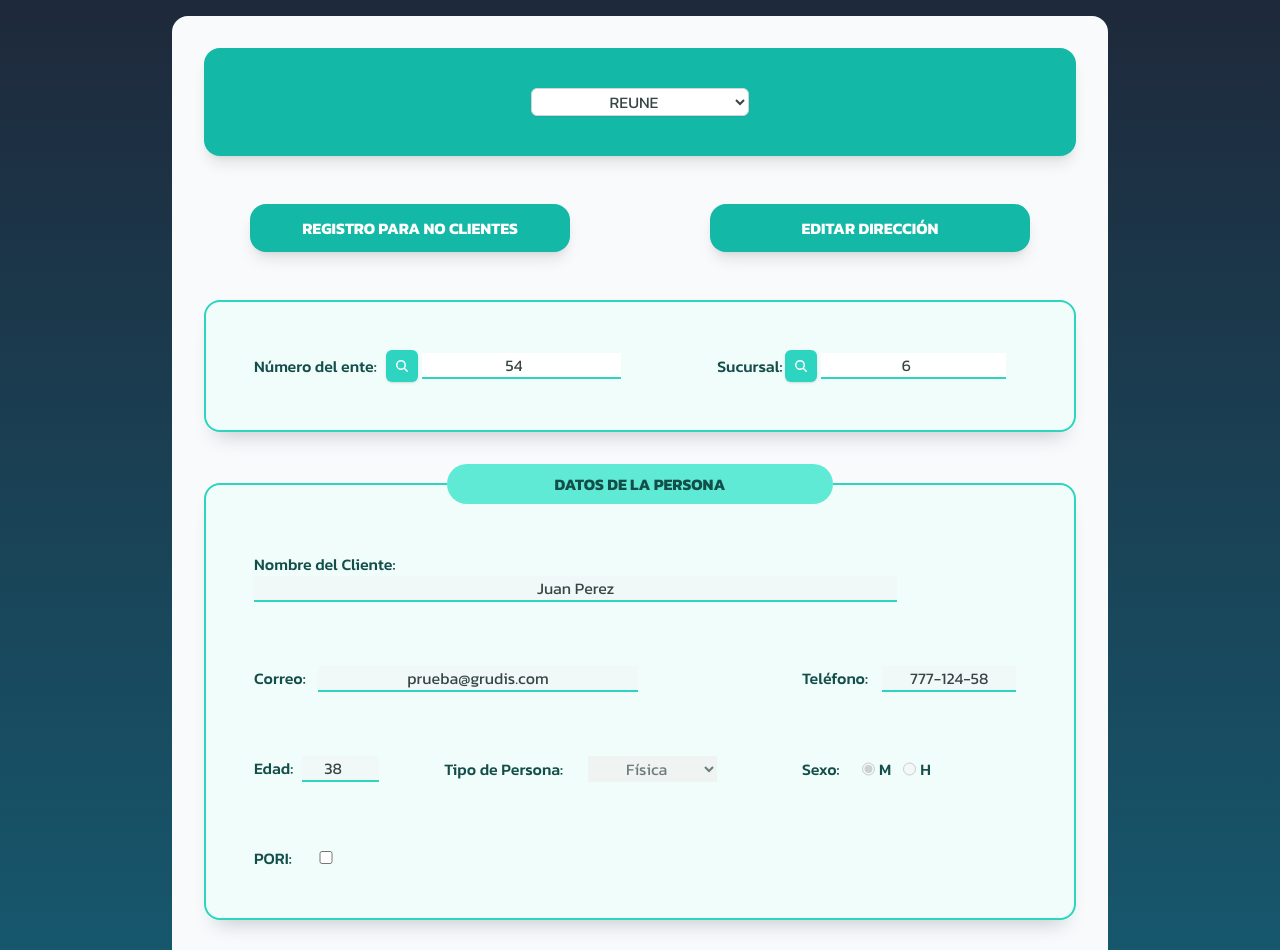
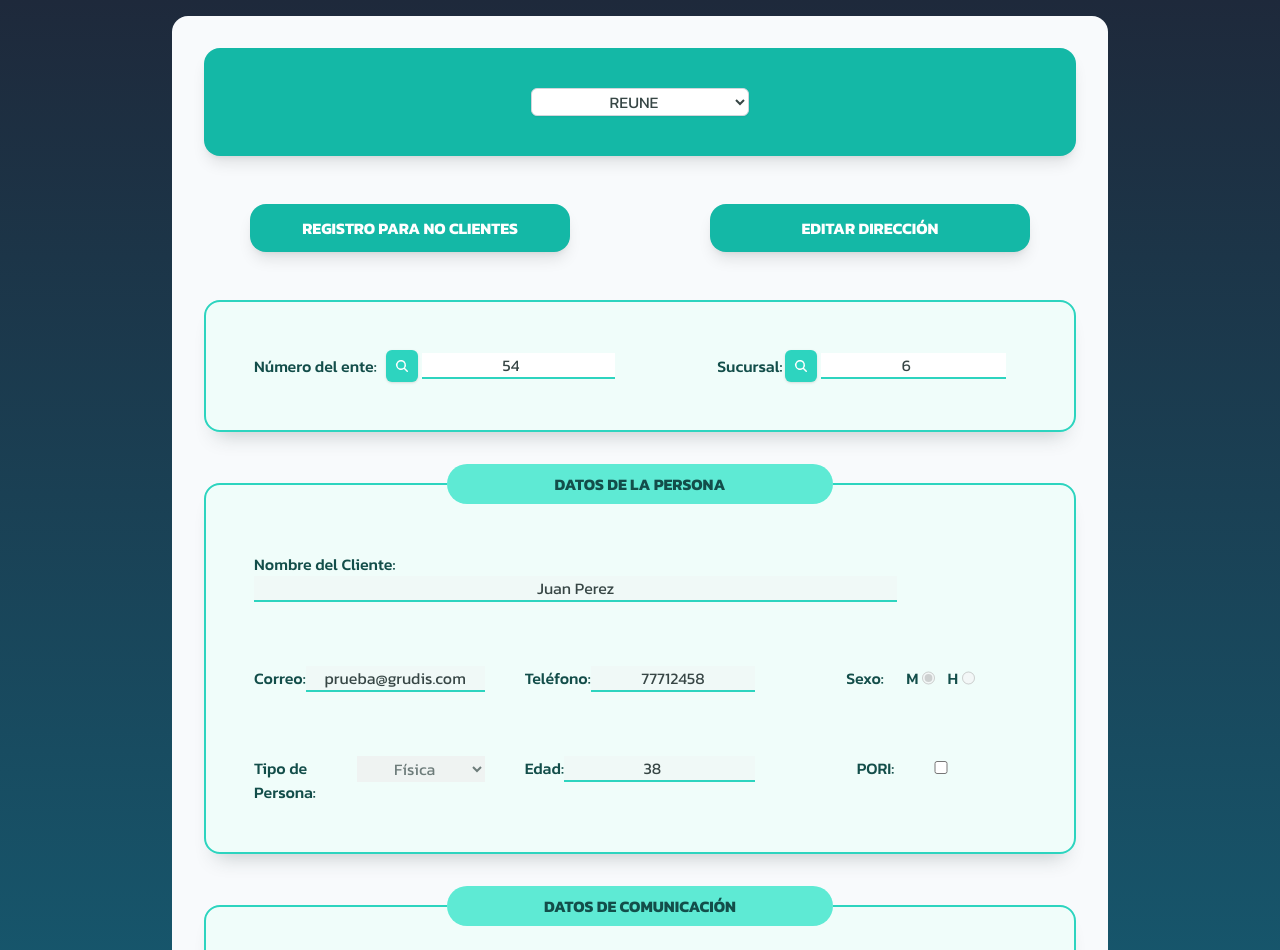
Before and after one commit to EmyRub/condusefApp, a React (Vite) app: page /condusefApp/quejas in a window 1280 px wide. Shown: the top 950 px of the page. Built offline with nearby package versions, Linux system fonts and the light colour scheme.

Commit message:
cambio a controller

```diff
--- a/src/components/Forms/Form.module.css
+++ b/src/components/Forms/Form.module.css
@@ -27,7 +27,15 @@
 }
 
 [data-formulario] input {
-    @apply border-b-2 border-teal-400 text-center;
+    @apply border-b-2 border-teal-400 text-center w-full;
+}
+
+[data-formulario] input[type='radio'] {
+    @apply mb-2 xl:mb-0;
+}
+
+[data-formulario] select {
+    @apply w-full;
 }
 
 /*=================CLASES=========================**/
@@ -47,6 +55,10 @@
 
 .gridColumns {
     @apply grid grid-cols-1 xl:grid-cols-2 gap-x-10;
+}
+
+.gridColumns3 {
+    @apply grid grid-cols-1 xl:grid-cols-3 gap-x-10;
 }
 
 .iconSearch {
--- a/src/components/Forms/ReuneForm.tsx
+++ b/src/components/Forms/ReuneForm.tsx
@@ -18,6 +18,7 @@ export default function ReuneForm() {
 
     //Dispatch.- función especial que permite ejecutar acciones cuando se le llame
     const { state, dispatch } = useGlobal()
+    const { numberFormat } = dataFormatted()
     const { register, watch, handleSubmit, formState: { errors }, setValue, control } = useForm<reuneDataType>({
         //defaultValues es clave para cargar valores iniciales en el formulario.
         defaultValues: state.reuneStateG.reuneData
@@ -27,6 +28,10 @@ export default function ReuneForm() {
     const reuneSubmit = (data: reuneDataType) => {
         console.log(data)
         //const newClient = dispatch({ type: 'client-add', payload: { data } })
+    }
+
+    const handleError = () => {
+        console.log(errors)
     }
 
     //Efecto para cargar datos iniciales
@@ -41,14 +46,8 @@ export default function ReuneForm() {
     // Observa valor dinámico del select
     const edoReg = watch('edoReg')
     const claimType = watch('queja')
-
     const isRever = useMemo(() => claimType === 'reclamo' && edoReg === 'pendiente', [claimType, edoReg])
 
-
-    const handleError = () => {
-        console.log(errors)
-    }
-    const { numberFormat } = dataFormatted()
 
     return (
 
@@ -121,17 +120,28 @@ export default function ReuneForm() {
                         )}
 
                     </div>
-
+                    <Controller
+                        name='sucursal'
+                        control={control}
+                        rules={{
+                            required: 'Seleccione una sucursal',
+                            min: 1
+                        }}
+                        render={({ field, fieldState: { error } }) => (
+                            <div className="w-full xl:w-3/5">
                                 <input
                                     id="sucursal"
                                     type="number"
-                        value={state.reuneStateG.reuneData.sucursal}
-                        className="w-full xl:w-3/5"
-                        {...register('sucursal', {
-                            required: 'Seleccione una sucursal',
-                            min: 1
-                        })}
+                                    {...field}
+                                    onChange={(e) => {
+                                        field.onChange(e)
+                                        dispatch({ type: 'client-update', payload: { field: 'sucursal', value: e.target.value } })
+                                    }}
                                 />
+                            </div>
+                        )}
+                    />
+
                 </div>
 
             </fieldset>
@@ -140,135 +150,242 @@ export default function ReuneForm() {
 
                 <legend>Datos de la persona</legend>
 
-                <div className="flex justify-between flex-wrap gap-y-16 gap-x-2">
-
-                    <div className="basis-full">
+                <div className="w-full mb-16">
 
                     <label htmlFor="cliente" className="w-full xl:w-36">Nombre del Cliente:</label>
 
-                        <input
-                            id="cliente"
-                            type="text"
-                            value={state.reuneStateG.reuneData.cliente}
-                            className="w-full xl:w-5/6"
-                            disabled
-                            {...register('cliente', {
+                    <Controller
+                        name='cliente'
+                        control={control}
+                        rules={{
                             required: 'El nombre es obligatorio.',
                             minLength: {
                                 value: 2,
                                 message: 'Nombre no válido'
                             }
-                            })}
+                        }}
+                        render={({ field, fieldState: { error } }) => (
+
+                            <span className="w-full xl:w-5/6 inline-block">
+                                <input
+                                    id="cliente"
+                                    type="text"
+                                    disabled
+
+                                    {...field}
+                                    onChange={(e) => {
+                                        field.onChange(e)
+                                        dispatch({ type: 'client-update', payload: { field: 'cliente', value: e.target.value } })
+                                    }}
                                 />
-
+                            </span>
+                        )}
+                    />
                 </div>
 
-                    <div className="basis-full xl:basis-96">
+                <section className={clsx(styles.gridColumns3, 'gap-y-16 gap-x-2')}>
+
+                    <div className="xl:flex">
                         <label htmlFor="email" className="w-full xl:w-16">Correo:</label>
-                        <input
-                            id="email"
-                            type="email"
-                            disabled
-                            value={state.reuneStateG.reuneData.email}
-                            className="w-full xl:w-80"
-                            {...register('email', {
+
+                        <Controller
+                            name='email'
+                            control={control}
+                            rules={{
                                 required: 'El correo es obligatorio',
                                 pattern: {
                                     value: /^[A-Z0-9._%+-]+@[A-Z0-9.-]+\.[A-Z]{2,}$/i,
                                     message: 'Email No Válido'
                                 }
-                            })}
+                            }}
+                            render={({ field, fieldState: { error } }) => (
+                                <div className="w-full">
+                                    <input
+                                        id="email"
+                                        type="email"
+
+                                        {...field}
+                                        disabled
+                                        onChange={(e) => {
+                                            field.onChange(e)
+                                            dispatch({ type: 'client-update', payload: { field: 'email', value: e.target.value } })
+                                        }}
+                                    />
+                                </div>
+                            )}
                         />
                     </div>
 
-                    <div className="basis-full xl:basis-56">
+                    <div className="xl:flex">
+
                         <label htmlFor="tel" className="w-full xl:w-20">Teléfono:</label>
+
+                        <Controller
+                            name='telefono'
+                            control={control}
+                            rules={{
+                                required: 'El teléfono es obligatorio',
+                                minLength: 5
+                            }}
+                            render={({ field, fieldState: { error } }) => (
+                                <div className="w-full">
                                     <input
                                         id="tel"
                                         type="tel"
                                         disabled
-                            value={numberFormat(state.reuneStateG.reuneData.telefono)}
-                            className="w-full xl:w-3/5"
-                            {...register('telefono', {
-                                required: 'El teléfono es obligatorio',
-                                minLength: 5
-                            })}
+
+                                        {...field}
+                                        onChange={(e) => {
+                                            field.onChange(e)
+                                            dispatch({ type: 'client-update', payload: { field: 'telefono', value: e.target.value } })
+                                        }}
+                                    />
+                                </div>
+                            )}
                         />
                     </div>
 
-                    <div className="basis-full xl:basis-1/5">
-                        <label htmlFor="age" className="w-full xl:w-12">Edad:</label>
+                    <div className="flex gap-3 items-center xl:items-start justify-center">
+                        <label htmlFor="genero" className="xl:w-12">Sexo:</label>
+
+                        <div className="flex gap-1">
+                            <label htmlFor="f">M</label>
+
+                            <Controller
+                                name='genero'
+                                control={control}
+                                rules={{ required: 'Seleccione un género' }}
+                                render={({ field, fieldState: { error } }) => (
+
                                     <input
-                            id="age"
-                            type="number"
-                            value={state.reuneStateG.reuneData.age}
-                            className="w-full xl:w-1/2"
+                                        id="genero"
+                                        type="radio"
                                         disabled
-                            {...register('age', {
-                                required: 'Agregar una edad',
-                                min: 18
-                            })}
+
+                                        {...field}
+                                        value='femenino'
+                                        checked={field.value === 'femenino'}
+                                        onChange={(e) => {
+                                            field.onChange(e)
+                                            dispatch({ type: 'client-update', payload: { field: 'genero', value: e.target.value } })
+                                        }}
+                                    />
+                                )}
                             />
                         </div>
 
-                    <div className="basis-full xl:basis-5/12">
-                        <label htmlFor="typePer" className="w-full xl:w-36">Tipo de Persona:</label>
+                        <div className="flex gap-1">
+                            <label htmlFor="m">H</label>
 
+                            <Controller
+                                name='genero'
+                                control={control}
+
+                                render={({ field, fieldState: { error } }) => (
+                                    <input
+                                        id="m"
+                                        type="radio"
+                                        disabled
+
+                                        {...field}
+                                        value='masculino'
+                                        checked={field.value === 'masculino'}
+                                        onChange={(e) => {
+                                            field.onChange(e)
+                                            dispatch({ type: 'client-update', payload: { field: 'genero', value: e.target.value } })
+                                        }}
+                                    />
+                                )}
+                            />
+                        </div>
+                    </div>
+
+                    <div className="xl:flex">
+                        <label htmlFor="typePer" className="w-full xl:w-32">Tipo de Persona:</label>
+
+                        <Controller
+                            name='typePer'
+                            control={control}
+                            rules={{
+                                required: true
+                            }}
+                            render={({ field, fieldState: { error } }) => (
+                                <div className="w-full xl:w-40">
                                     <select
                                         id="typePer"
                                         disabled
-                            value={state.reuneStateG.reuneData.typePer}
-                            className="w-full xl:w-2/5"
-                            {...register('typePer', {
-                                required: true
-                            })}
+
+                                        {...field}
+                                        onChange={(e) => {
+                                            field.onChange(e)
+                                            dispatch({ type: 'client-update', payload: { field: 'typePer', value: e.target.value } })
+                                        }}
                                     >
                                         <option value='moral'>Moral</option>
                                         <option value="fisica">Física</option>
                                     </select>
                                 </div>
+                            )}
+                        />
 
-                    <div className="basis-full xl:basis-56 flex gap-3 items-center justify-center xl:justify-start">
-                        <label htmlFor="genero" className="xl:w-12">Sexo:</label>
-
-                        <div className="flex gap-1">
-                            <input
-                                id="genero"
-                                type="radio"
-                                {...register('genero')}
-                                value='femenino'
-                                checked={state.reuneStateG.reuneData.genero === 'femenino'}
-                                disabled
-                            />
-                            <label htmlFor="f">M</label>
                     </div>
 
-                        <div className="flex gap-1">
+                    <div className="xl:flex">
+                        <label htmlFor="age" className="w-full xl:w-12">Edad:</label>
+                        <Controller
+                            name='age'
+                            control={control}
+                            rules={{
+                                required: 'Agregar una edad',
+                                min: 18
+                            }}
+                            render={({ field, fieldState: { error } }) => (
+                                <div className="w-full">
                                     <input
-                                id="m"
-                                type="radio"
+                                        id="age"
+                                        type="number"
                                         disabled
-                                value='masculino'
-                                checked={state.reuneStateG.reuneData.genero === 'masculino'}
-                                {...register('genero')}
+
+                                        {...field}
+                                        onChange={(e) => {
+                                            field.onChange(e)
+                                            dispatch({ type: 'client-update', payload: { field: 'age', value: e.target.value } })
+                                        }}
                                     />
-                            <label htmlFor="m">H</label>
                                 </div>
+                            )}
+                        />
+
                     </div>
 
-                    <div className="basis-full xl:basis-1/5">
+                    <div className="flex flex-wrap gap-3 items-start justify-center">
+
                         <label htmlFor="pori" className="w-full xl:w-12">PORI:</label>
+
+                        <Controller
+                            name='pori'
+                            control={control}
+
+                            render={({ field, fieldState: { error } }) => (
+
+                                <div className="w-full xl:w-12">
                                     <input
                                         id="pori"
                                         type="checkbox"
-                            value='true'
-                            className='xl:w-12 w-full'
-                            checked={state.reuneStateG.reuneData.pori === true}
-                            {...register('pori')}
+                                        checked={field.value}
+                                        onChange={(e) => {
+                                            field.onChange(e.target.checked)
+                                            dispatch({
+                                                type: 'client-update',
+                                                payload: { field: 'pori', value: e.target.checked }
+                                            })
+                                        }}
                                     />
                                 </div>
-
+                            )}
+                        />
                     </div>
+                </section>
 
             </fieldset>
 
@@ -281,6 +398,31 @@ export default function ReuneForm() {
                     <div>
 
                         <label htmlFor="mes" className="w-full xl:w-10">Mes:</label>
+                        <Controller
+                            name='age'
+                            control={control}
+                            rules={{
+                                required: 'Agregar una edad',
+                                min: 18
+                            }}
+                            render={({ field, fieldState: { error } }) => (
+                                <div className="w-full">
+                                    <input
+                                        id="age"
+                                        type="number"
+                                        disabled
+
+                                        {...field}
+                                        onChange={(e) => {
+                                            field.onChange(e)
+                                            dispatch({ type: 'client-update', payload: { field: 'age', value: e.target.value } })
+                                        }}
+                                    />
+                                </div>
+                            )}
+                        />
+
+
                         <input
                             id="mes"
                             type="number"
```
Lines whose indentation alone changed are shown as unchanged.
